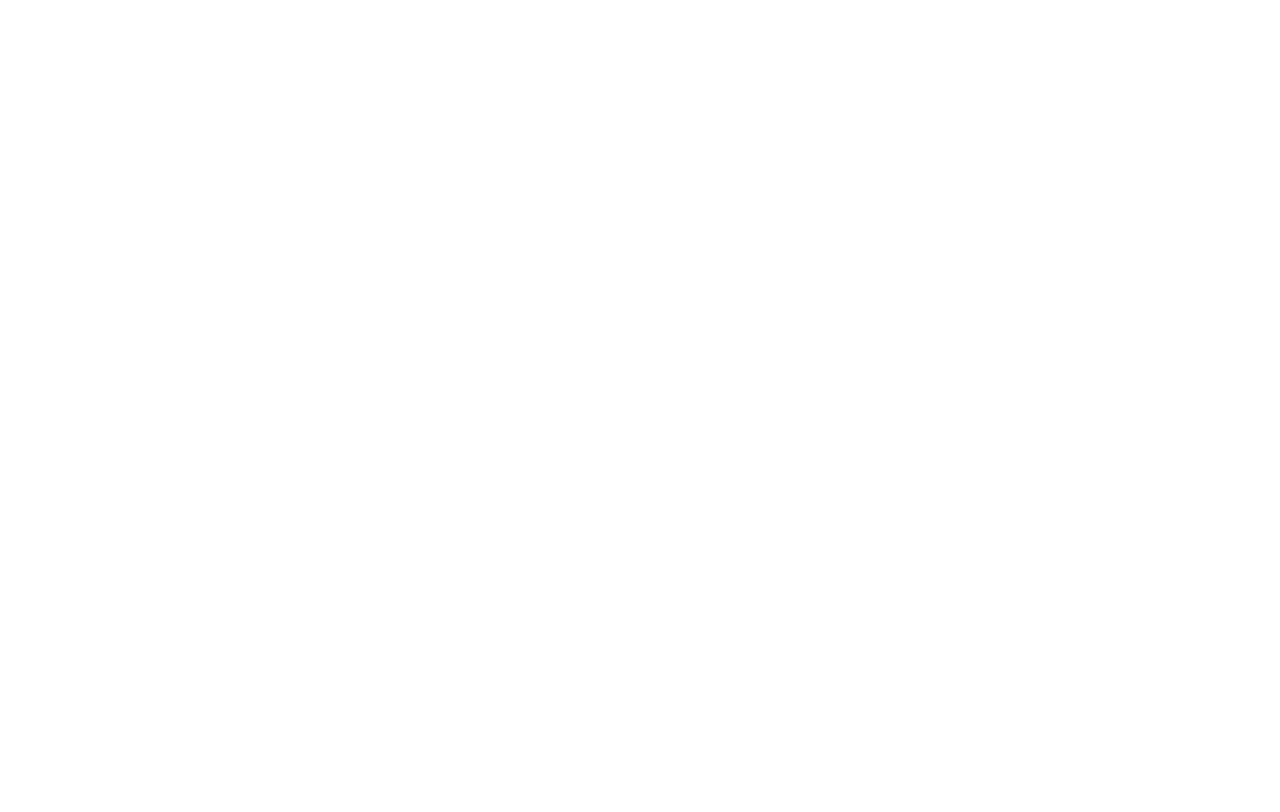
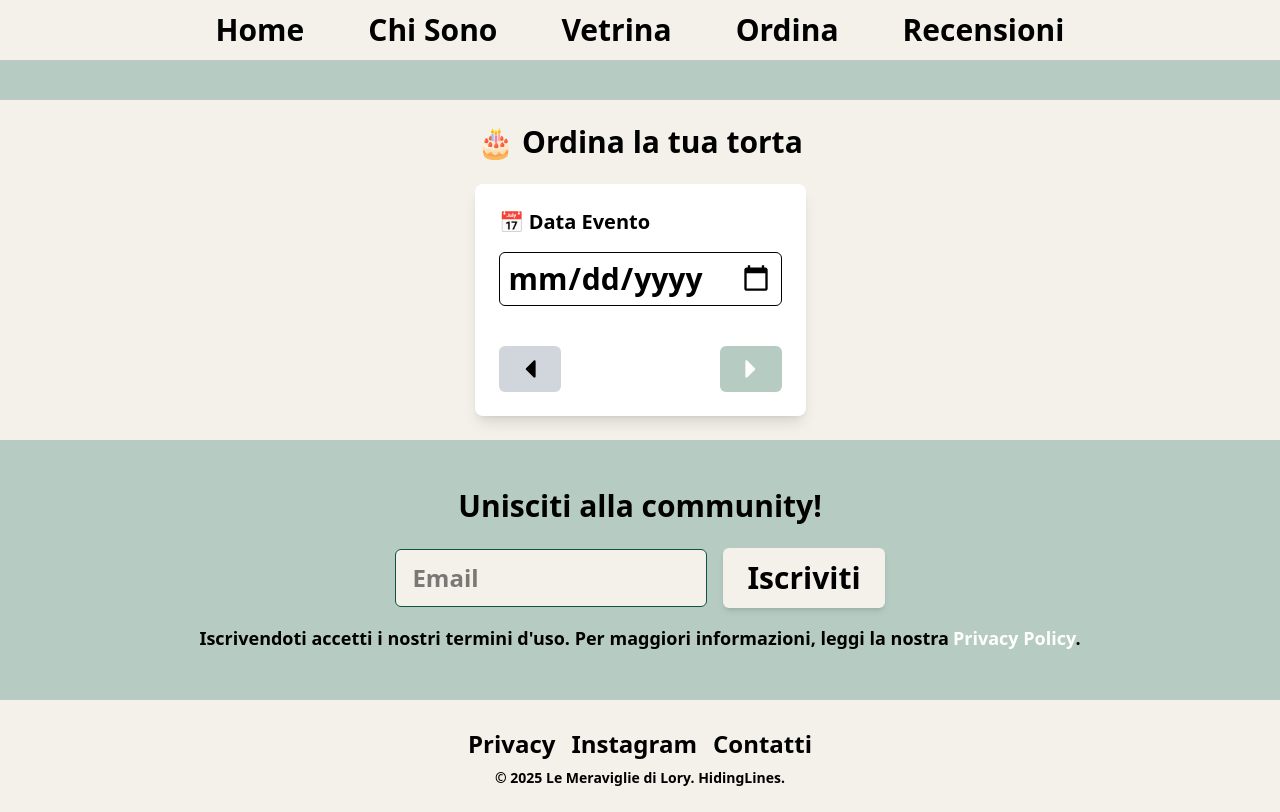
Before and after one commit to Iakonan/le-meraviglie-di-lory, a React (Vite) app in the folder frontend/: page /ordina in a window 1280 px wide. Before the commit this address had no page. Built offline with nearby package versions, Linux system fonts and the light colour scheme; a web font is replaced by a local one.

Commit message:
form ordini iniziata la struttura

```diff
--- a/frontend/src/App.jsx
+++ b/frontend/src/App.jsx
@@ -1,13 +1,14 @@
 import { BrowserRouter as Router, Routes, Route, Navigate, useLocation } from "react-router-dom";
 import { useState, useEffect } from "react";
-import { AuthProvider, useAuth } from "./context/AuthContext"; // Importiamo il contesto
+import { AuthProvider, useAuth } from "./context/AuthContext";
 import HomePage from "./components/HomePage";
 import Showcase from "./pages/Showcase";
+import OrderForm from "./pages/OrderForm";
 import DashboardHome from "./pages/DashboardHome";
 import DashboardOrders from "./pages/DashboardOrders";
 import DashboardGallery from "./pages/DashboardGallery";
 import AdminLogin from "./pages/AdminLogin";
-import PageLoader from "./components/PageLoader"; // Importiamo il loader
+import PageLoader from "./components/PageLoader";
 
 // 🔹 Componente per proteggere le rotte della dashboard
 const ProtectedRoute = ({ element }) => {
@@ -44,6 +45,7 @@
         <Route path="/" element={<HomePage />} />
         <Route path="/vetrina" element={<Showcase />} />
         <Route path="/admin" element={<AdminLogin />} />
+        <Route path="/ordina" element={<OrderForm />} />
 
         {/* 🔐 Rotte protette per la Dashboard */}
         <Route path="/dashboard" element={<ProtectedRoute element={<DashboardHome />} />} />
--- a/frontend/src/components/HomePage.jsx
+++ b/frontend/src/components/HomePage.jsx
@@ -55,7 +55,7 @@
                         Personalizza la tua torta come desideri e rendi speciale ogni occasione!
                     </p>
                     <button className="bg-secondary-500 text-white py-3 px-6 rounded-md shadow hover:bg-text-500 transition cursor-pointer">
-                        ORDINA ORA LA TUA TORTA
+                        ORDINA LA TUA TORTA
                     </button>
                 </div>
             </section>
--- a/frontend/src/components/Sidebar.jsx
+++ b/frontend/src/components/Sidebar.jsx
@@ -64,7 +64,9 @@
             <li className="p-3 hover:bg-secondary-500 md:hover:bg-transparent cursor-pointer">
               <Link to="/vetrina">Vetrina</Link> {/* Link alla Vetrina */}
             </li>
-            <li className="p-3 hover:bg-secondary-500 md:hover:bg-transparent cursor-pointer">Ordina</li>
+            <li className="p-3 hover:bg-secondary-500 md:hover:bg-transparent cursor-pointer">
+              <Link to="/ordina">Ordina</Link> {/* Link al form per ordinare */}
+            </li>
             <li className="p-3 hover:bg-secondary-500 md:hover:bg-transparent cursor-pointer">Recensioni</li>
 
             {/* 🔹 Tasto per la Dashboard visibile SOLO se l'admin è loggato */}
--- /dev/null
+++ b/frontend/src/pages/OrderForm.jsx
@@ -0,0 +1,228 @@
+import { useState } from "react";
+import Sidebar from "../components/Sidebar";
+import Newsletter from "../components/Newsletter";
+import Footer from "../components/Footer";
+import { FaCaretRight, FaCaretLeft } from "react-icons/fa";
+
+export default function OrderForm() {
+  const [formStep, setFormStep] = useState(0);
+  const [formData, setFormData] = useState({
+    event_date: "",
+    cake_type: "",
+    shape: "",
+    portions: "",
+    flavor: "",
+    theme: "",
+    decorations: "",
+    image_url: "",
+  });
+
+  const [isSubmitting, setIsSubmitting] = useState(false);
+  const [submissionMessage, setSubmissionMessage] = useState("");
+
+  // Prezzi base delle torte
+  const basePrices = {
+    classica: 20,
+    decorata: 18,
+    creamtart: 10,
+    muffin: 15,
+    cakepop: 50,
+    biscotti: 25,
+  };
+
+  // Prezzi extra per decorazioni
+  const decorationPrices = {
+    "": 0,
+    "2d": 5,
+    "3d": 10,
+  };
+
+  // Forme disponibili per ogni tipo di torta
+  const availableShapes = {
+    classica: ["tonda", "cuore", "quadrato", "rettangolo"],
+    decorata: ["tonda", "quadrato"],
+    creamtart: ["rettangolo"],
+    muffin: ["tonda"],
+    cakepop: ["tonda", "quadrato"],
+    biscotti: ["tonda", "rettangolo"],
+  };
+
+  // 🎛 Gestione degli input
+  const handleChange = (e) => {
+    setFormData({ ...formData, [e.target.name]: e.target.value });
+  };
+
+  // 🔄 Avanza allo step successivo
+  const nextStep = () => {
+    if (formStep < formSteps.length - 1) {
+      setFormStep((prev) => prev + 1);
+    }
+  };
+
+  // ⬅️ Torna allo step precedente
+  const prevStep = () => {
+    if (formStep > 0) {
+      setFormStep((prev) => prev - 1);
+    }
+  };
+
+  // 💰 Calcolo prezzo dinamico
+  const calculatePrice = () => {
+    const basePrice = basePrices[formData.cake_type] || 0;
+    const extraDecoration = decorationPrices[formData.decorations] || 0;
+    const portionFactor = formData.portions ? parseInt(formData.portions) * 0.5 : 0;
+    return basePrice + extraDecoration + portionFactor;
+  };
+
+  // 🚀 Invia ordine al backend
+  const handleSubmit = async (e) => {
+    e.preventDefault();
+    setIsSubmitting(true);
+    setSubmissionMessage("");
+
+    try {
+      const response = await fetch("http://localhost:8000/api/orders", {
+        method: "POST",
+        headers: {
+          "Content-Type": "application/json",
+        },
+        body: JSON.stringify({ ...formData, price: calculatePrice() }),
+      });
+
+      const data = await response.json();
+      if (response.ok) {
+        setSubmissionMessage("✅ Ordine inviato con successo!");
+        setFormData({
+          event_date: "",
+          cake_type: "",
+          shape: "",
+          portions: "",
+          flavor: "",
+          theme: "",
+          decorations: "",
+          image_url: "",
+        });
+        setFormStep(0);
+      } else {
+        setSubmissionMessage("❌ Errore nell'invio dell'ordine.");
+      }
+    } catch (error) {
+      console.error("Errore nell'invio dell'ordine:", error);
+      setSubmissionMessage("❌ Errore di connessione.");
+    } finally {
+      setIsSubmitting(false);
+    }
+  };
+
+  // ⏳ Passaggi del form con riepilogo COMPLETO
+  const formSteps = [
+    { label: "📅 Data Evento", component: <input type="date" name="event_date" value={formData.event_date} onChange={handleChange} className="w-full p-2 border rounded-md mb-4" required /> },
+    {
+      label: "Tipo di Torta",
+      component: (
+        <select name="cake_type" value={formData.cake_type} onChange={handleChange} className="w-full p-2 border rounded-md mb-4" required>
+          <option value="">-- Seleziona --</option>
+          {Object.keys(basePrices).map((type) => (
+            <option key={type} value={type}>
+              {type.charAt(0).toUpperCase() + type.slice(1)} (€{basePrices[type]})
+            </option>
+          ))}
+        </select>
+      ),
+    },
+    {
+      label: "Forma della Torta",
+      component: (
+        <select name="shape" value={formData.shape} onChange={handleChange} className="w-full p-2 border rounded-md mb-4">
+          <option value="">-- Seleziona --</option>
+          {(availableShapes[formData.cake_type] || []).map((shape) => (
+            <option key={shape} value={shape}>
+              {shape.charAt(0).toUpperCase() + shape.slice(1)}
+            </option>
+          ))}
+        </select>
+      ),
+    },
+    { label: "Numero Porzioni", component: <input type="number" name="portions" min="1" max="50" value={formData.portions} onChange={handleChange} className="w-full p-2 border rounded-md mb-4" /> },
+    {
+      label: "Gusto",
+      component: (
+        <select name="flavor" value={formData.flavor} onChange={handleChange} className="w-full p-2 border rounded-md mb-4">
+          <option value="">-- Seleziona --</option>
+          <option value="cioccolato">Cioccolato</option>
+          <option value="vaniglia">Vaniglia</option>
+          <option value="fragola">Fragola</option>
+          <option value="pistacchio">Pistacchio</option>
+        </select>
+      ),
+    },
+    { label: "Tema", component: <input type="text" name="theme" maxLength="20" value={formData.theme} onChange={handleChange} className="w-full p-2 border rounded-md mb-4" /> },
+    {
+      label: "Decorazioni",
+      component: (
+        <select name="decorations" value={formData.decorations} onChange={handleChange} className="w-full p-2 border rounded-md mb-4">
+          <option value="">-- Nessuna --</option>
+          <option value="3d">3D</option>
+          <option value="2d">2D</option>
+        </select>
+      ),
+    },
+    { label: "Immagine di riferimento (URL)", component: <input type="url" name="image_url" value={formData.image_url} onChange={handleChange} className="w-full p-2 border rounded-md mb-4" /> },
+    {
+      label: "Riepilogo Ordine",
+      component: (
+        <div className="text-left bg-gray-100 p-4 rounded-md">
+          <p><strong>Data Evento:</strong> {formData.event_date}</p>
+          <p><strong>Tipo di Torta:</strong> {formData.cake_type}</p>
+          <p><strong>Forma:</strong> {formData.shape}</p>
+          <p><strong>Porzioni:</strong> {formData.portions}</p>
+          <p><strong>Gusto:</strong> {formData.flavor}</p>
+          <p><strong>Tema:</strong> {formData.theme}</p>
+          <p><strong>Decorazioni:</strong> {formData.decorations}</p>
+          <p><strong>Immagine:</strong> {formData.image_url ? <a href={formData.image_url} target="_blank" rel="noopener noreferrer">🔗 Vedi immagine</a> : "Nessuna"}</p>
+          <p className="text-xl font-bold mt-2">Prezzo Totale: €{calculatePrice().toFixed(2)}</p>
+        </div>
+      ),
+    },
+  ];
+
+  return (
+    <div className="flex flex-col min-h-screen bg-primary-500">
+      <Sidebar />
+      <div className="md:bg-secondary-500 h-10"></div>
+      <main className="flex-grow p-6 max-w-lg mx-auto">
+        <h1 className="text-3xl font-bold text-center mb-6">🎂 Ordina la tua torta</h1>
+        <form className="bg-white p-6 shadow-lg rounded-lg" onSubmit={handleSubmit}>
+          <h2 className="text-xl font-semibold mb-4">{formSteps[formStep].label}</h2>
+          {formSteps[formStep].component}
+          {/* 🔄 Navigazione */}
+          <div className="flex justify-between mt-6">
+                <button
+                type="button"
+                onClick={prevStep}
+                disabled={formStep === 0}
+                className={`px-4 py-2 rounded-md ${formStep === 0 ? "bg-gray-300" : "bg-secondary-500 text-white hover:bg-text-500"} transition`}
+                >
+                <FaCaretLeft />
+                </button>
+                {formStep < formSteps.length - 1 ? (
+                <button
+                    type="button"
+                    onClick={nextStep}
+                    className="px-4 py-2 bg-secondary-500 text-white rounded-md hover:bg-text-500 transition"
+                >
+                <FaCaretRight />
+                </button>
+                ) : (
+                <button type="submit" className="px-4 py-2 bg-green-500 text-white rounded-md hover:bg-text-500 transition">
+                    Invia
+                </button>
+                )}
+          </div>
+        </form>
+      </main>
+      <Newsletter />
+      <Footer />
+    </div>
+  );
+}
```
Also changed, not shown: 2 other files (tests, documents, lock files or other folders).
